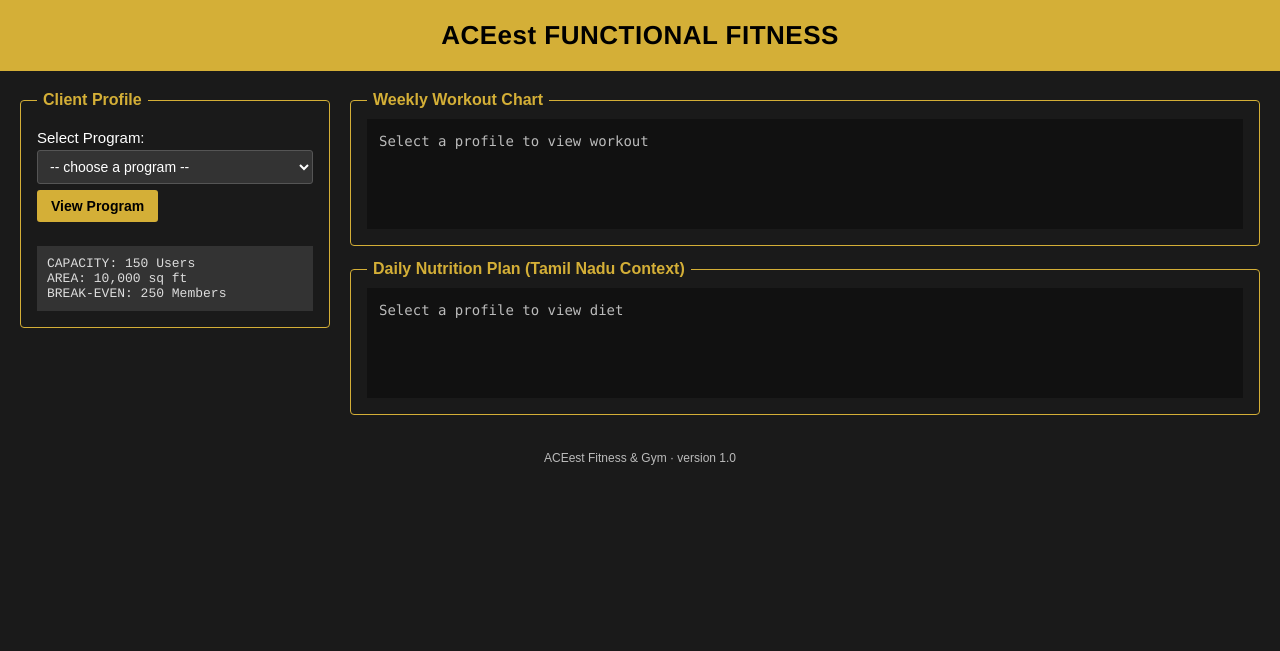
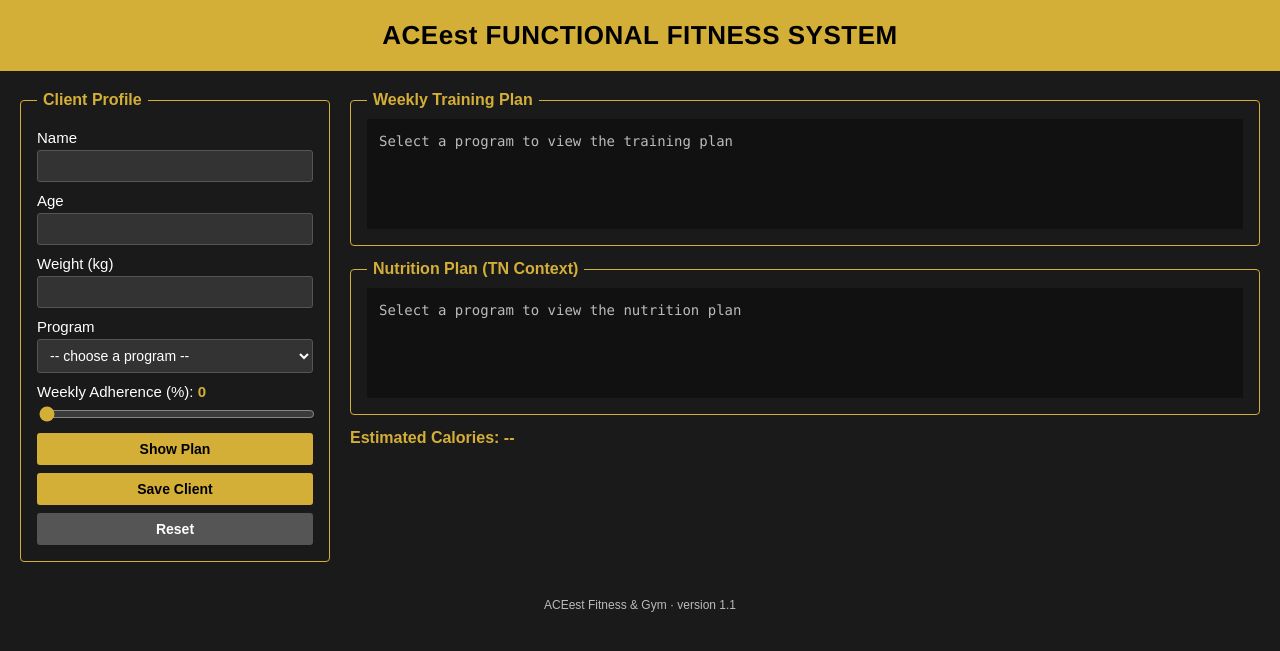
Before and after one commit to 2026ht66008/2026ht66008-aceest-devops, a Flask app: page / in a window 1280 px wide. Shown: the top 651 px of the page. Run offline with Flask 3, Linux system fonts and the light colour scheme.

Commit message:
Add v1.1: client profile with calorie estimate

```diff
--- a/app.py
+++ b/app.py
@@ -1,59 +1,147 @@
-"""ACEest Fitness and Gym - v1.0 (Flask port of Aceestver-1.0.py).
+"""ACEest Fitness & Performance - v1.1 (Flask port of Aceestver-1.1.py).
 
 Same features as the Tkinter original:
-  * Select a program: Fat Loss (FL), Muscle Gain (MG) or Beginner (BG)
-  * Show its weekly workout chart (in the program's colour) and its
-    daily nutrition plan (Tamil Nadu context)
-  * Show the site metrics summary (capacity, area, break-even)
+  * Client profile form: name, age, weight, program, weekly adherence (%)
+  * Selecting a program shows its weekly training plan (in the program colour),
+    its nutrition plan (TN context) and the estimated calories
+    (weight x program calorie factor)
+  * Save Client validates the form and confirms the adherence
+    (like the original, nothing is stored yet - storage arrives in v1.1.2)
+  * Reset clears the form
 
-Web pages:  GET /                      -> program viewer (the Tkinter window)
-JSON API:   GET /api/programs          -> program names
-            GET /api/programs/<name>   -> workout, diet and colour
-            GET /api/metrics           -> site metrics
-Health:     GET /health                -> checked by Jenkins after each deployment
+Web pages:  GET  /                          -> client profile + plan
+            POST /save_client               -> form submit (redirects back with a message)
+JSON API:   GET  /api/programs              -> program names
+            GET  /api/programs/<name>       -> plan details incl. calorie factor
+            POST /api/update_program        -> {"program", "weight"} -> plan + calories
+            POST /api/save_client           -> validate a client
+Health:     GET  /health
 """
+import math
 import os
 
-from flask import Flask, flash, jsonify, render_template, request
+from flask import Flask, flash, jsonify, redirect, render_template, request, url_for
 
-APP_VERSION = "1.0"
-APP_TITLE = "ACEest Fitness and Gym"
-HEADER_TEXT = "ACEest FUNCTIONAL FITNESS"
+APP_VERSION = "1.1"
+APP_TITLE = "ACEest Fitness & Performance"
+HEADER_TEXT = "ACEest FUNCTIONAL FITNESS SYSTEM"
 
-# Data store for program specification (same content as the original)
 programs = {
     "Fat Loss (FL)": {
-        "workout": "Mon: 5x5 Back Squat + AMRAP\nTue: EMOM 20min Assault Bike\n"
-                   "Wed: Bench Press + 21-15-9\nThu: 10RFT Deadlifts/Box Jumps\n"
-                   "Fri: 30min Active Recovery",
-        "diet": "B: 3 Egg Whites + Oats Idli\nL: Grilled Chicken + Brown Rice\n"
-                "D: Fish Curry + Millet Roti\nTarget: 2,000 kcal",
+        "workout": (
+            "Mon: Back Squat 5x5 + Core\n"
+            "Tue: EMOM 20min Assault Bike\n"
+            "Wed: Bench Press + 21-15-9\n"
+            "Thu: Deadlift + Box Jumps\n"
+            "Fri: Zone 2 Cardio 30min"
+        ),
+        "diet": (
+            "Breakfast: Egg Whites + Oats\n"
+            "Lunch: Grilled Chicken + Brown Rice\n"
+            "Dinner: Fish Curry + Millet Roti\n"
+            "Target: ~2000 kcal"
+        ),
         "color": "#e74c3c",
+        "calorie_factor": 22,
     },
     "Muscle Gain (MG)": {
-        "workout": "Mon: Squat 5x5\nTue: Bench 5x5\nWed: Deadlift 4x6\n"
-                   "Thu: Front Squat 4x8\nFri: Incline Press 4x10\nSat: Barbell Rows 4x10",
-        "diet": "B: 4 Eggs + PB Oats\nL: Chicken Biryani (250g Chicken)\n"
-                "D: Mutton Curry + Jeera Rice\nTarget: 3,200 kcal",
+        "workout": (
+            "Mon: Squat 5x5\n"
+            "Tue: Bench 5x5\n"
+            "Wed: Deadlift 4x6\n"
+            "Thu: Front Squat 4x8\n"
+            "Fri: Incline Press 4x10\n"
+            "Sat: Barbell Rows 4x10"
+        ),
+        "diet": (
+            "Breakfast: Eggs + Peanut Butter Oats\n"
+            "Lunch: Chicken Biryani\n"
+            "Dinner: Mutton Curry + Rice\n"
+            "Target: ~3200 kcal"
+        ),
         "color": "#2ecc71",
+        "calorie_factor": 35,
     },
     "Beginner (BG)": {
-        "workout": "Circuit Training: Air Squats, Ring Rows, Push-ups.\n"
-                   "Focus: Technique Mastery & Form (90% Threshold)",
-        "diet": "Balanced Tamil Meals: Idli-Sambar, Rice-Dal, Chapati.\nProtein: 120g/day",
+        "workout": (
+            "Full Body Circuit:\n"
+            "- Air Squats\n"
+            "- Ring Rows\n"
+            "- Push-ups\n"
+            "Focus: Technique & Consistency"
+        ),
+        "diet": (
+            "Balanced Tamil Meals\n"
+            "Idli / Dosa / Rice + Dal\n"
+            "Protein Target: 120g/day"
+        ),
         "color": "#3498db",
+        "calorie_factor": 26,
     },
 }
 
-# Site metrics summary (reference panel in the original)
-SITE_METRICS = {"capacity": "150 Users", "area": "10,000 sq ft", "break_even": "250 Members"}
-metrics_text = "CAPACITY: 150 Users\nAREA: 10,000 sq ft\nBREAK-EVEN: 250 Members"
+
+class ValidationError(ValueError):
+    """Invalid client input - shown as a warning on the page or HTTP 400 in the API."""
 
 
-def update_display(selected):
-    """Return the program data for the selected program, or None if it is unknown."""
-    return programs.get(selected)
+# ---------- LOGIC (no Flask here, so it is easy to unit test) ----------
 
+def to_number(value, field, kind=float, maximum=None):
+    """Convert form/JSON input to a non-negative number. Blank means 0 (like Tk IntVar)."""
+    if value is None or (isinstance(value, str) and not value.strip()):
+        return kind(0)
+    try:
+        number = kind(value)
+    except (TypeError, ValueError):
+        number = None
+    if number is None or not math.isfinite(number):
+        word = "a whole number" if kind is int else "a number"
+        raise ValidationError(f"{field} must be {word}")
+    if number < 0:
+        raise ValidationError(f"{field} cannot be negative")
+    if maximum is not None and number > maximum:
+        raise ValidationError(f"{field} must be between 0 and {maximum}")
+    return number
+
+
+def calculate_calories(weight, program):
+    """Estimated daily calories = weight (kg) x the program's calorie factor."""
+    return int(weight * programs[program]["calorie_factor"])
+
+
+def update_program(program, weight=0.0):
+    """Plan for a program plus estimated calories (None until a weight is entered)."""
+    data = programs.get(program)
+    if data is None:
+        return None
+    calories = calculate_calories(weight, program) if weight > 0 else None
+    return {"name": program, "workout": data["workout"], "diet": data["diet"],
+            "color": data["color"], "calories": calories}
+
+
+def parse_client(data):
+    """Read and type-check the client profile fields from a form or JSON body."""
+    return {
+        "name": (data.get("name") or "").strip(),
+        "age": to_number(data.get("age"), "Age", int),
+        "weight": to_number(data.get("weight"), "Weight", float),
+        "program": (data.get("program") or "").strip(),
+        "adherence": to_number(data.get("adherence"), "Weekly adherence", int, maximum=100),
+    }
+
+
+def save_client(client):
+    """Validate a client like the original Save Client button and return the message."""
+    if not client["name"] or not client["program"]:
+        raise ValidationError("Please fill client name and program.")
+    if client["program"] not in programs:
+        raise ValidationError(f"Unknown program: {client['program']}")
+    return (f"Client {client['name']} saved successfully.\n"
+            f"Adherence: {client['adherence']}%")
+
+
+# ---------- APP ----------
 
 def create_app(test_config=None):
     """Application factory: builds a fresh app (tests pass their own config)."""
@@ -68,26 +156,38 @@ def create_app(test_config=None):
     def inject_globals():
         return {"app_title": APP_TITLE, "header_text": HEADER_TEXT, "app_version": APP_VERSION}
 
-    # ---------- HEALTH ----------
     @app.get("/health")
     def health():
         return jsonify(status="ok", app=APP_TITLE, version=APP_VERSION)
 
-    # ---------- WEB PAGE ----------
+    # ---------- WEB PAGES ----------
     @app.get("/")
     def index():
-        selected = request.args.get("program", "")
-        data = None
-        status = 200
-        if selected:
-            data = update_display(selected)
-            if data is None:
-                flash(f"Unknown program: {selected}", "error")
-                selected, status = "", 404
-        return render_template(
-            "index.html", programs=programs, selected=selected,
-            data=data, metrics_text=metrics_text,
-        ), status
+        form = {key: request.args.get(key, "") for key in
+                ("name", "age", "weight", "program", "adherence")}
+        plan, status = None, 200
+        if form["program"]:
+            try:
+                weight = to_number(form["weight"], "Weight")
+            except ValidationError as err:
+                flash(str(err), "warning")
+                weight = 0.0
+            plan = update_program(form["program"], weight)
+            if plan is None:
+                flash(f"Unknown program: {form['program']}", "error")
+                form["program"], status = "", 404
+        return render_template("index.html", programs=programs, form=form, plan=plan), status
+
+    @app.post("/save_client")
+    def save_client_form():
+        try:
+            flash(save_client(parse_client(request.form)), "success")
+        except ValidationError as err:
+            flash(str(err), "warning")
+        # Keep what the user typed (the Tk window kept its field values too)
+        keep = {key: request.form.get(key, "") for key in
+                ("name", "age", "weight", "program", "adherence")}
+        return redirect(url_for("index", **keep))
 
     # ---------- JSON API ----------
     @app.get("/api/programs")
@@ -96,14 +196,31 @@ def create_app(test_config=None):
 
     @app.get("/api/programs/<path:name>")
     def api_program(name):
-        data = update_display(name)
-        if data is None:
+        if name not in programs:
             return jsonify(error=f"Unknown program: {name}"), 404
-        return jsonify(name=name, **data)
+        return jsonify(name=name, **programs[name])
 
-    @app.get("/api/metrics")
-    def api_metrics():
-        return jsonify(text=metrics_text, **SITE_METRICS)
+    @app.post("/api/update_program")
+    def api_update_program():
+        body = request.get_json(silent=True) or {}
+        try:
+            weight = to_number(body.get("weight"), "Weight")
+        except ValidationError as err:
+            return jsonify(error=str(err)), 400
+        plan = update_program(body.get("program", ""), weight)
+        if plan is None:
+            return jsonify(error=f"Unknown program: {body.get('program', '')}"), 404
+        return jsonify(plan)
+
+    @app.post("/api/save_client")
+    def api_save_client():
+        body = request.get_json(silent=True) or {}
+        try:
+            client = parse_client(body)
+            message = save_client(client)
+        except ValidationError as err:
+            return jsonify(error=str(err)), 400
+        return jsonify(message=message, client=client)
 
     # ---------- ERRORS ----------
     def wants_json():
--- a/templates/index.html
+++ b/templates/index.html
@@ -1,44 +1,65 @@
 {% extends "base.html" %}
 {% block body %}
 <div class="layout">
-  <!-- Left panel: Client Profile -->
+  <!-- LEFT PANEL - CLIENT PROFILE -->
   <aside class="left">
     <fieldset class="panel">
       <legend> Client Profile </legend>
       <form method="get" action="{{ url_for('index') }}">
-        <label for="program">Select Program:</label>
+        <label for="name">Name</label>
+        <input id="name" name="name" type="text" value="{{ form.name }}">
+
+        <label for="age">Age</label>
+        <input id="age" name="age" type="number" min="0" step="1" value="{{ form.age }}">
+
+        <label for="weight">Weight (kg)</label>
+        <input id="weight" name="weight" type="number" min="0" step="0.1" value="{{ form.weight }}">
+
+        <label for="program">Program</label>
         <select id="program" name="program" onchange="this.form.submit()">
-          <option value="" disabled {% if not selected %}selected{% endif %}>-- choose a program --</option>
+          <option value="" {% if not form.program %}selected{% endif %}>-- choose a program --</option>
           {% for name in programs %}
-          <option value="{{ name }}" {% if name == selected %}selected{% endif %}>{{ name }}</option>
+          <option value="{{ name }}" {% if name == form.program %}selected{% endif %}>{{ name }}</option>
           {% endfor %}
         </select>
-        <button class="btn" type="submit">View Program</button>
+
+        <label for="adherence">Weekly Adherence (%):
+          <output class="range-value" id="adherence-value">{{ form.adherence or 0 }}</output></label>
+        <input id="adherence" name="adherence" type="range" min="0" max="100" step="1"
+               value="{{ form.adherence or 0 }}"
+               oninput="document.getElementById('adherence-value').value = this.value">
+
+        <div class="btn-col">
+          <button class="btn" type="submit">Show Plan</button>
+          <button class="btn" type="submit" formmethod="post" formaction="{{ url_for('save_client_form') }}">Save Client</button>
+          <a class="btn secondary" href="{{ url_for('index') }}">Reset</a>
+        </div>
       </form>
-      <!-- Site Metrics Summary (Reference) -->
-      <div class="metrics">{{ metrics_text }}</div>
     </fieldset>
   </aside>
 
-  <!-- Right panel: workout and diet charts -->
+  <!-- RIGHT PANEL - PROGRAM DETAILS -->
   <section class="right">
     <fieldset class="panel">
-      <legend> Weekly Workout Chart </legend>
-      {% if data %}
-      <pre class="display plan" style="color: {{ data.color }}">{{ data.workout }}</pre>
+      <legend> Weekly Training Plan </legend>
+      {% if plan %}
+      <pre class="display plan" style="color: {{ plan.color }}">{{ plan.workout }}</pre>
       {% else %}
-      <pre class="display plan placeholder">Select a profile to view workout</pre>
+      <pre class="display plan placeholder">Select a program to view the training plan</pre>
       {% endif %}
     </fieldset>
 
     <fieldset class="panel">
-      <legend> Daily Nutrition Plan (Tamil Nadu Context) </legend>
-      {% if data %}
-      <pre class="display plan">{{ data.diet }}</pre>
+      <legend> Nutrition Plan (TN Context) </legend>
+      {% if plan %}
+      <pre class="display plan">{{ plan.diet }}</pre>
       {% else %}
-      <pre class="display plan placeholder">Select a profile to view diet</pre>
+      <pre class="display plan placeholder">Select a program to view the nutrition plan</pre>
       {% endif %}
     </fieldset>
+
+    <p class="calories">Estimated Calories:
+      {% if plan and plan.calories %}{{ plan.calories }} kcal{% else %}--{% endif %}</p>
   </section>
 </div>
 {% endblock %}
```
Also changed, not shown: tests/test_app.py (+156 -75 lines).
